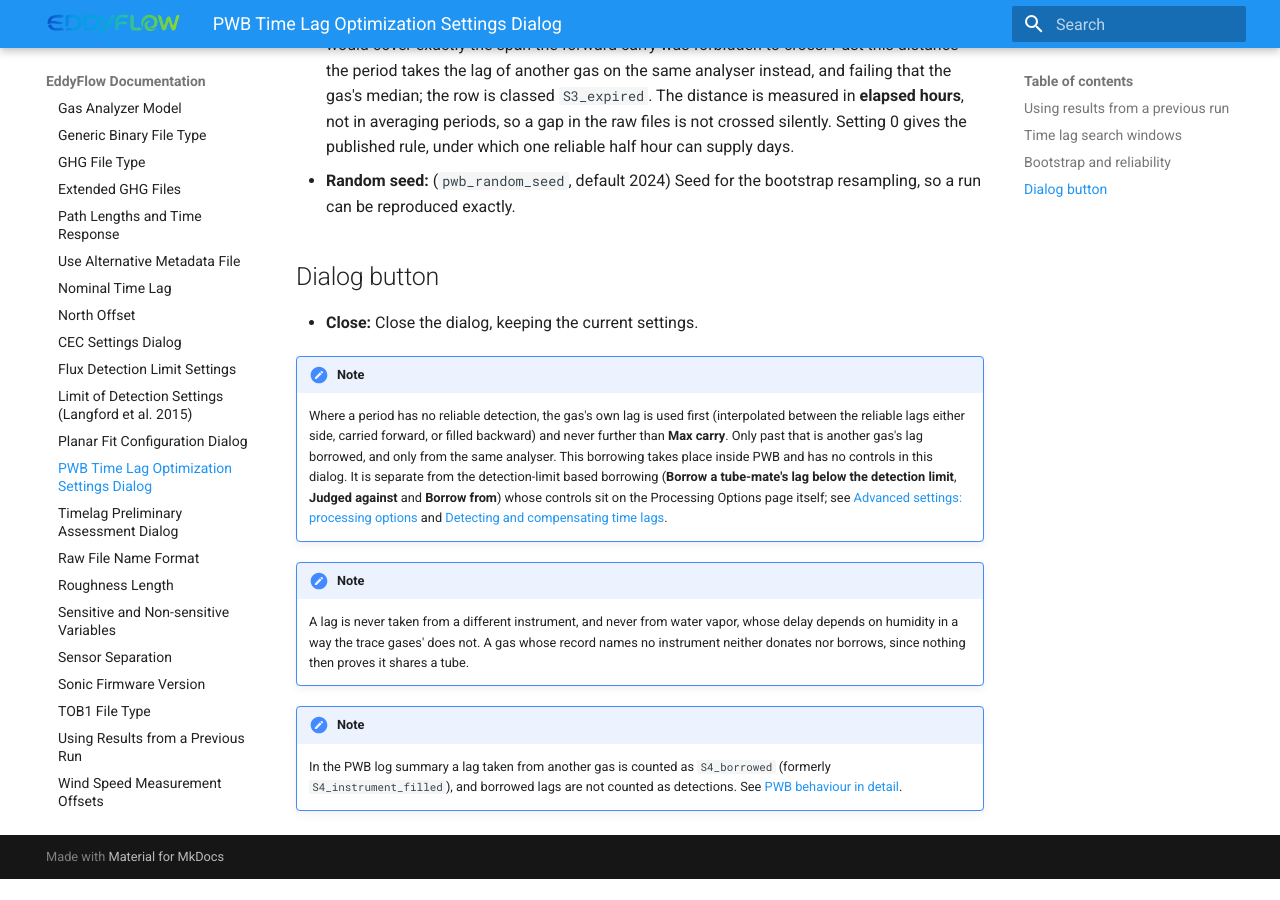
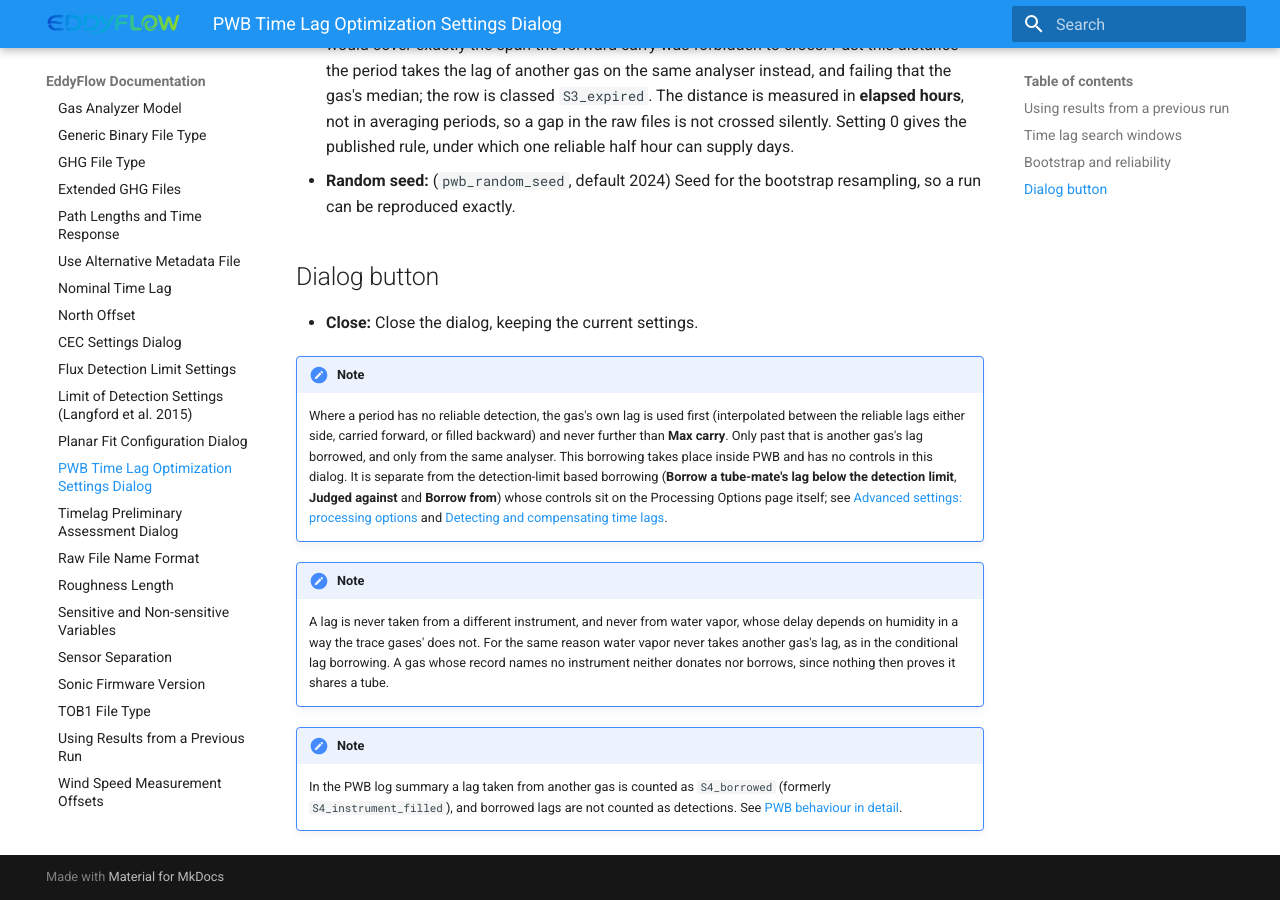
Before and after one commit to kebasaa/eddyflow-documentation, an MkDocs documentation site: the page built from docs/topics/pwb-time-lag-settings.md, in a window 1280 px wide and 900 px high, scrolled down 3326 px. Built offline with MkDocs 1.6.1 and Material for MkDocs 9.7.7, drawn with Linux system fonts in a browser that asks for light colours; before the commit the page ends 4205 px from its top, so only the background shows below that.

Commit message:
Say that water vapour never borrows a PWB lag
Water vapour neither lends its PWB lag nor takes another gas's, as in the conditional lag borrowing.

```diff
--- a/docs/topics/pwb-time-lag-settings.md
+++ b/docs/topics/pwb-time-lag-settings.md
@@ -46,7 +46,7 @@ Gases on one analyser share a detected lag in the borrowing step described below
 
 !!! note
 
-    A lag is never taken from a different instrument, and never from water vapor, whose delay depends on humidity in a way the trace gases' does not. A gas whose record names no instrument neither donates nor borrows, since nothing then proves it shares a tube.
+    A lag is never taken from a different instrument, and never from water vapor, whose delay depends on humidity in a way the trace gases' does not. For the same reason water vapor never takes another gas's lag, as in the conditional lag borrowing. A gas whose record names no instrument neither donates nor borrows, since nothing then proves it shares a tube.
 
 !!! note
 
```
